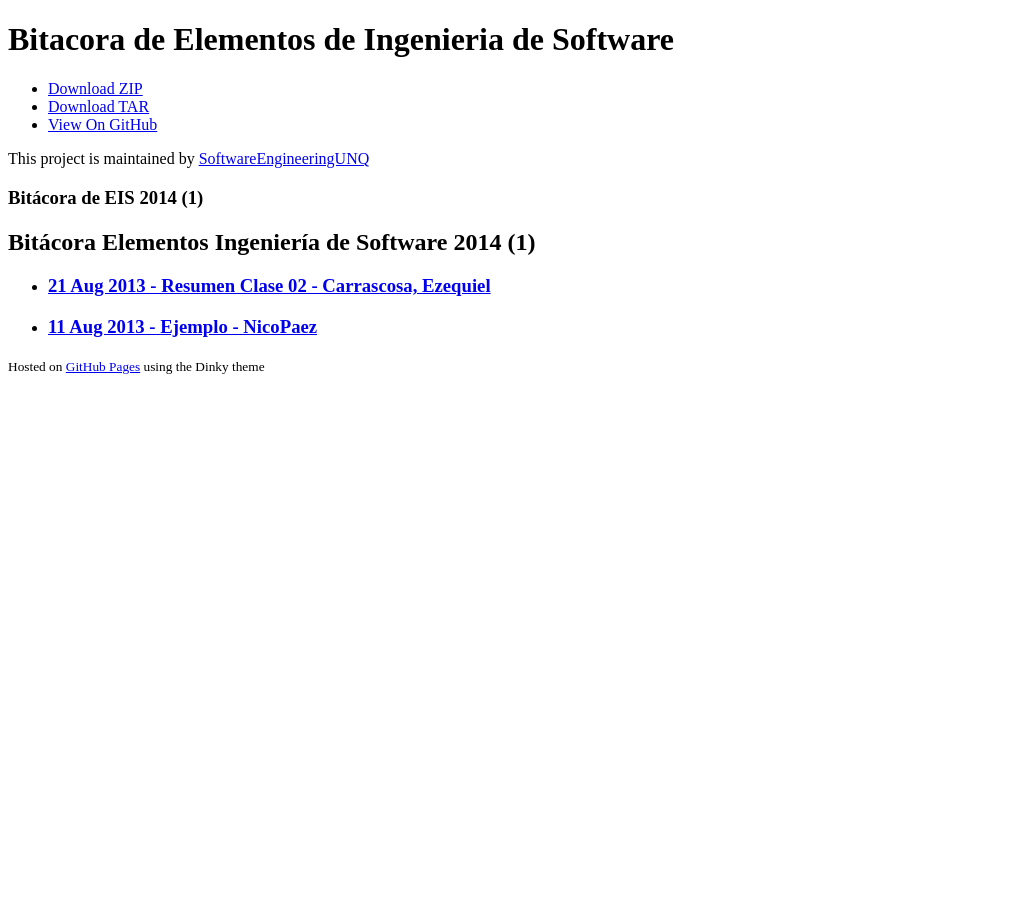
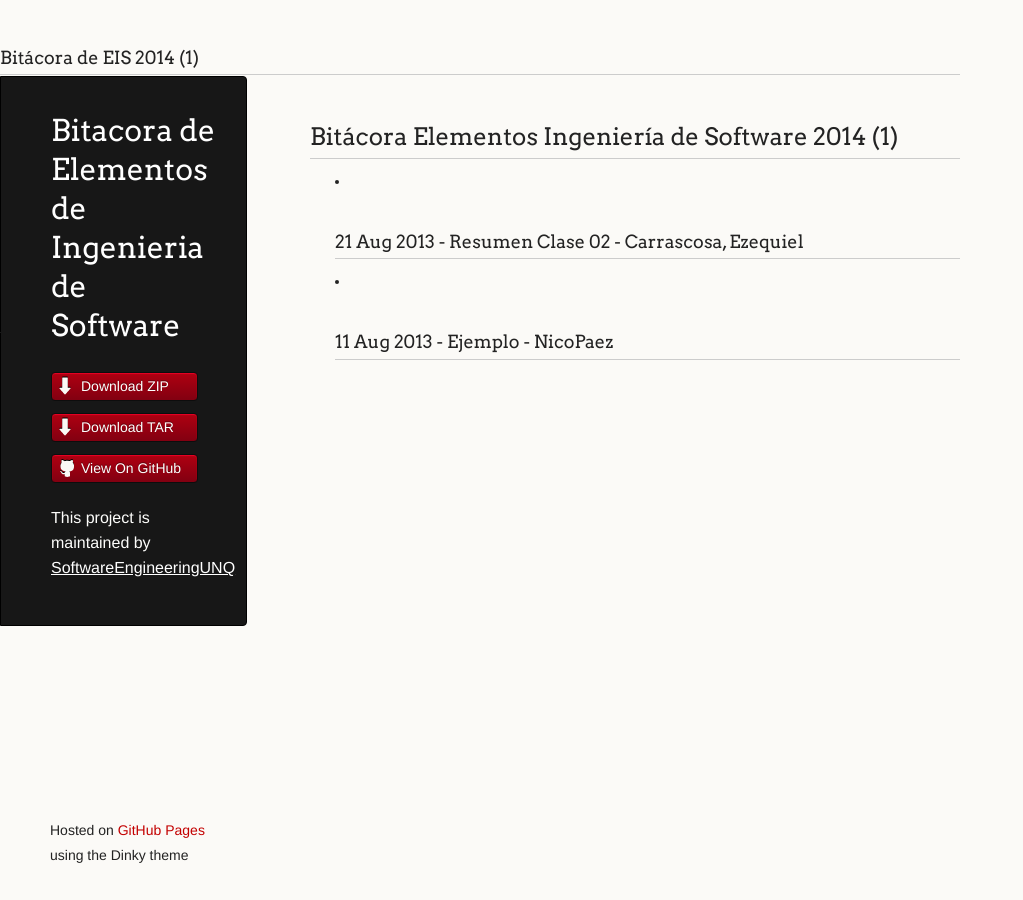
Before and after one commit to SoftwareEngineeringUNQ/bitacora, a Jekyll site: the page built from index.md, in a window 1280 px wide. Shown: the whole page, without its empty margins (0-1023 px from the left). Built offline with Jekyll 4.4.1, drawn with Linux system fonts in a browser that asks for light colours.

Commit message:
Update default.html

```diff
--- a/_layouts/default.html
+++ b/_layouts/default.html
@@ -5,7 +5,7 @@
     <meta http-equiv="X-UA-Compatible" content="chrome=1">
     <title>Bitacora de Elementos de Ingenieria de Software, UNQ</title>
 
-    <link rel="stylesheet" href="~/stylesheets/styles.css">
+    <link rel="stylesheet" href="../stylesheets/styles.css">
     <link rel="stylesheet" href="~/stylesheets/pygment_trac.css">
     <script src="~/javascripts/scale.fix.js"></script>
     <meta name="viewport" content="width=device-width, initial-scale=1, user-scalable=no">
```
